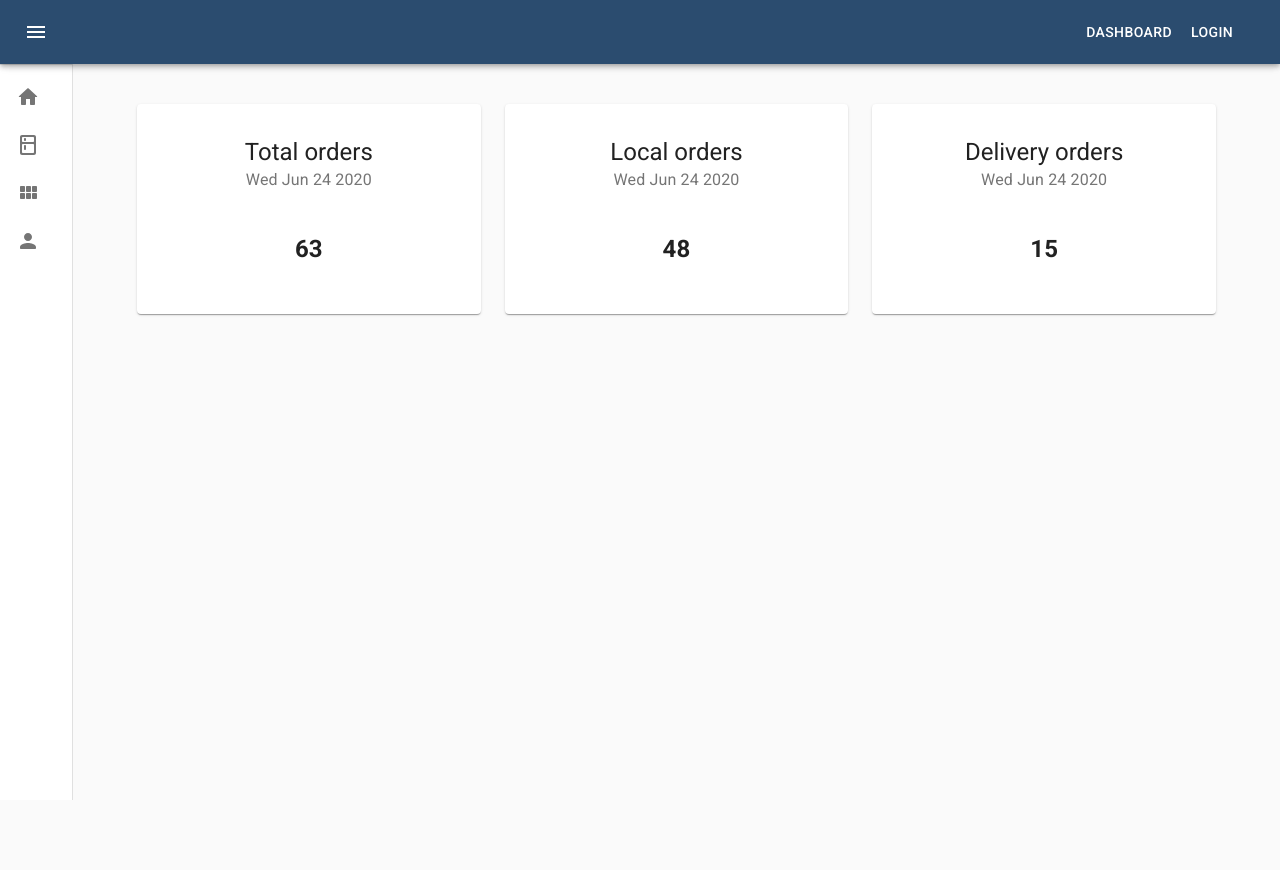
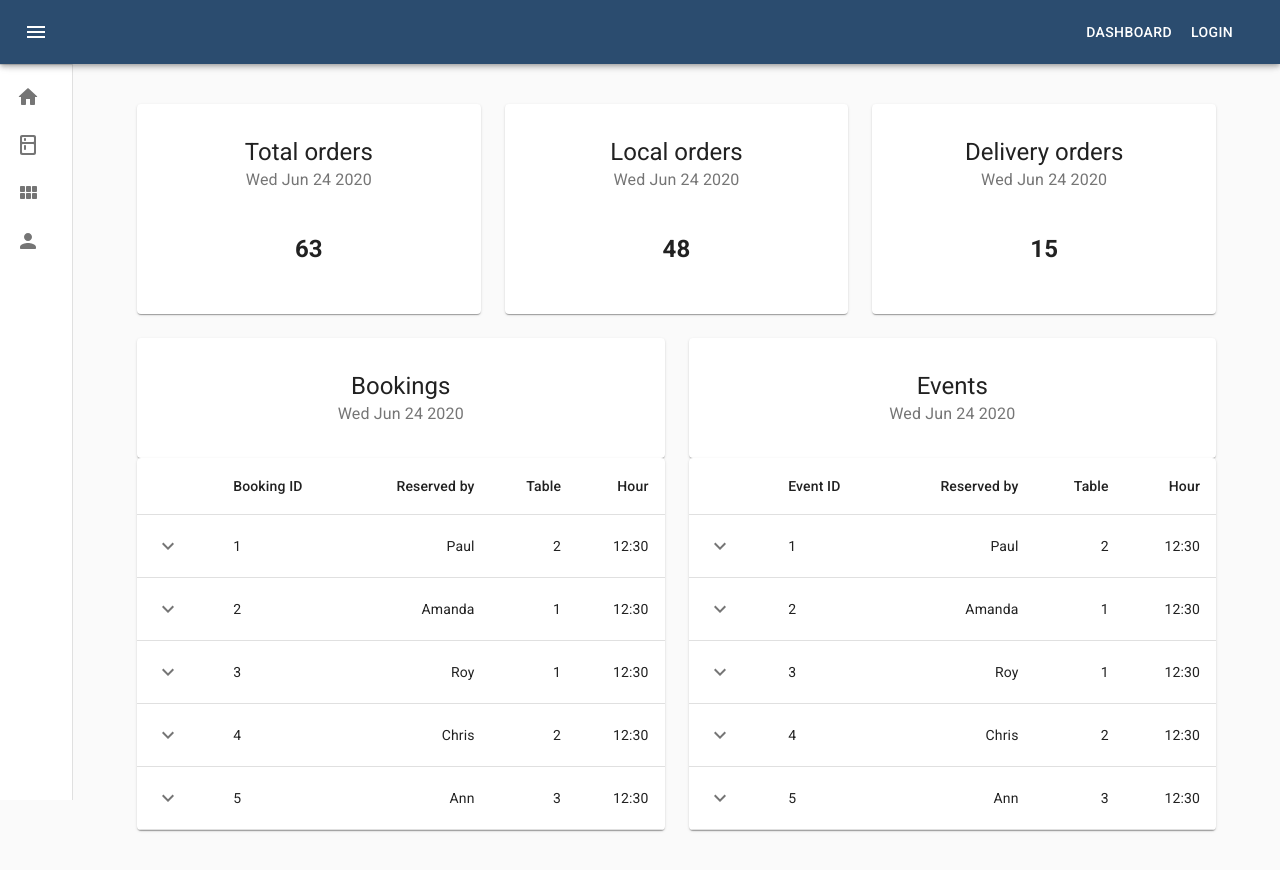
Before and after one commit to rafal-szymanko/react-pizzeria-portal, a React (Create React App) app: page / in a window 1280 px wide. Before the commit the page ends 800 px from the top, so only its background shows below. Built offline with nearby package versions, Linux system fonts and the light colour scheme.

Commit message:
Add content to Dashboard and Waiter components

```diff
--- a/src/components/views/Dashboard/Dashboard.js
+++ b/src/components/views/Dashboard/Dashboard.js
@@ -1,4 +1,3 @@
-
 import React from 'react';
 import { makeStyles } from '@material-ui/core/styles';
 import Grid from '@material-ui/core/Grid';
@@ -6,9 +5,121 @@ import Box from '@material-ui/core/Box';
 import Card from '@material-ui/core/Card';
 import CardHeader from '@material-ui/core/CardHeader';
 import CardContent from '@material-ui/core/CardContent';
+import Table from '@material-ui/core/Table';
+import TableBody from '@material-ui/core/TableBody';
+import TableCell from '@material-ui/core/TableCell';
+import TableHead from '@material-ui/core/TableHead';
+import TableRow from '@material-ui/core/TableRow';
+import Paper from '@material-ui/core/Paper';
+import Typography from '@material-ui/core/Typography';
+import KeyboardArrowDownIcon from '@material-ui/icons/KeyboardArrowDown';
+import KeyboardArrowUpIcon from '@material-ui/icons/KeyboardArrowUp';
+import Collapse from '@material-ui/core/Collapse';
+import IconButton from '@material-ui/core/IconButton';
+import TableContainer from '@material-ui/core/TableContainer';
 
+import PropTypes from 'prop-types';
 
+const useRowStyles = makeStyles({
+  root: {
+    '& > *': {
+      borderBottom: 'unset',
+    },
+  },
+});
 
+function createData(bookingID,contactName, table, hour) {
+  return {
+    bookingID,
+    contactName,
+    table,
+    hour,
+    details: [
+      { people: 3, duration: 2, starters: 'bread', contact: '555 555 555'},
+    ],
+  };
+}
+
+function Row(props) {
+  const { row } = props;
+  const [open, setOpen] = React.useState(false);
+  const classes = useRowStyles();
+
+  return (
+    <React.Fragment>
+      <TableRow className={classes.root}>
+        <TableCell>
+          <IconButton aria-label="expand row" size="small" onClick={() => setOpen(!open)}>
+            {open ? <KeyboardArrowUpIcon /> : <KeyboardArrowDownIcon />}
+          </IconButton>
+        </TableCell>
+        <TableCell component="th" scope="row">
+          {row.bookingID}
+        </TableCell>
+        <TableCell align="right">{row.contactName}</TableCell>
+        <TableCell align="right">{row.table}</TableCell>
+        <TableCell align="right">{row.hour}</TableCell>
+      </TableRow>
+      <TableRow>
+        <TableCell style={{ paddingBottom: 0, paddingTop: 0 }} colSpan={6}>
+          <Collapse in={open} timeout="auto" unmountOnExit>
+            <Box margin={1}>
+              <Typography variant="h6" gutterBottom component="div">
+                Details
+              </Typography>
+              <Table size="small" aria-label="purchases">
+                <TableHead>
+                  <TableRow>
+                    <TableCell>People</TableCell>
+                    <TableCell>Duration</TableCell>
+                    <TableCell align="right">Starters</TableCell>
+                    <TableCell align="right">Phone number</TableCell>
+                  </TableRow>
+                </TableHead>
+                <TableBody>
+                  {row.details.map((detailsRow) => (
+                    <TableRow key={detailsRow.contact}>
+                      <TableCell component="th" scope="row">
+                        {detailsRow.people}
+                      </TableCell>
+                      <TableCell>{detailsRow.duration}</TableCell>
+                      <TableCell align="right">{detailsRow.starters}</TableCell>
+                      <TableCell align="right">{detailsRow.contact}</TableCell>
+                    </TableRow>
+                  ))}
+                </TableBody>
+              </Table>
+            </Box>
+          </Collapse>
+        </TableCell>
+      </TableRow>
+    </React.Fragment>
+  );
+}
+
+Row.propTypes = {
+  row: PropTypes.shape({
+    bookingID: PropTypes.number.isRequired,
+    table: PropTypes.number.isRequired,
+    hour: PropTypes.string.isRequired,
+    contactName: PropTypes.string.isRequired,
+    details: PropTypes.arrayOf(
+      PropTypes.shape({
+        people: PropTypes.number.isRequired,
+        duration: PropTypes.number.isRequired,
+        starters: PropTypes.string.isRequired,
+      }),
+    ).isRequired,
+  }).isRequired,
+};
+
+const rows = [
+  createData(1,'Paul', 2, '12:30'),
+  createData(2,'Amanda', 1, '12:30'),
+  createData(3, 'Roy', 1, '12:30'),
+  createData(4, 'Chris', 2, '12:30'),
+  createData(5, 'Ann', 3, '12:30'),
+];
 
 const useStyles = makeStyles((theme) => ({
   root: {
@@ -18,7 +129,7 @@ const useStyles = makeStyles((theme) => ({
   },
 }));
 
-export default function FullWidthGrid() {
+export default function Dashboard() {
 
   const classes = useStyles();
   const currentlyDate = new Date().toDateString();
@@ -66,6 +177,58 @@ export default function FullWidthGrid() {
             </CardContent>
           </Card>
         </Grid>
+        <Grid item xs={12} sm={6}>
+          <Card className={classes.root}>
+            <CardHeader
+              title="Bookings"
+              subheader={currentlyDate}
+            />
+          </Card>
+          <TableContainer component={Paper}>
+            <Table aria-label="collapsible table">
+              <TableHead>
+                <TableRow>
+                  <TableCell />
+                  <TableCell>Booking ID</TableCell>
+                  <TableCell align="right">Reserved by</TableCell>
+                  <TableCell align="right">Table</TableCell>
+                  <TableCell align="right">Hour</TableCell>
+                </TableRow>
+              </TableHead>
+              <TableBody>
+                {rows.map((row) => (
+                  <Row key={row.name} row={row} />
+                ))}
+              </TableBody>
+            </Table>
+          </TableContainer>
+        </Grid>
+        <Grid item xs={12} sm={6}>
+          <Card className={classes.root}>
+            <CardHeader
+              title="Events"
+              subheader={currentlyDate}
+            />
+          </Card>
+          <TableContainer component={Paper}>
+            <Table aria-label="collapsible table">
+              <TableHead>
+                <TableRow>
+                  <TableCell />
+                  <TableCell>Event ID</TableCell>
+                  <TableCell align="right">Reserved by</TableCell>
+                  <TableCell align="right">Table</TableCell>
+                  <TableCell align="right">Hour</TableCell>
+                </TableRow>
+              </TableHead>
+              <TableBody>
+                {rows.map((row) => (
+                  <Row key={row.name} row={row} />
+                ))}
+              </TableBody>
+            </Table>
+          </TableContainer>
+        </Grid>
       </Grid>
     </div>
   );
--- a/src/components/views/Waiter/Waiter.js
+++ b/src/components/views/Waiter/Waiter.js
@@ -1,19 +1,91 @@
 import React from 'react';
 import styles from './Waiter.module.scss';
-import {Link} from 'react-router-dom';
+import Table from '@material-ui/core/Table';
+import TableBody from '@material-ui/core/TableBody';
+import TableCell from '@material-ui/core/TableCell';
+import TableHead from '@material-ui/core/TableHead';
+import TableRow from '@material-ui/core/TableRow';
+import Paper from '@material-ui/core/Paper';
+import Button from '@material-ui/core/Button';
 
-const id = 'abc123';
+const demoContent = [
+  {id: '1', status: 'free', order: null},
+  {id: '2', status: 'thinking', order: null},
+  {id: '3', status: 'ordered', order: 123},
+  {id: '4', status: 'prepared', order: 234},
+  {id: '5', status: 'delivered', order: 345},
+  {id: '6', status: 'paid', order: 456},
+];
 
+const renderActions = status => {
+  switch (status) {
+    case 'free':
+      return (
+        <>
+          <Button>thinking</Button>
+          <Button>new order</Button>
+        </>
+      );
+    case 'thinking':
+      return (
+        <Button>new order</Button>
+      );
+    case 'ordered':
+      return (
+        <Button>prepared</Button>
+      );
+    case 'prepared':
+      return (
+        <Button>delivered</Button>
+      );
+    case 'delivered':
+      return (
+        <Button>paid</Button>
+      );
+    case 'paid':
+      return (
+        <Button>free</Button>
+      );
+    default:
+      return null;
+  }
+};
 
 const Waiter = () => (
-  <div className={styles.component}>
-    <h2>Waiter View</h2>
-    <p>{id}</p>
-    <div>
-      <Link to={`waiter/order/new`}>New order</Link>
-      <Link to={`waiter/order/${id}`}>Currently orders</Link>
-    </div>
-  </div>
+  <Paper className={styles.component}>
+    <Table>
+      <TableHead>
+        <TableRow>
+          <TableCell>Table</TableCell>
+          <TableCell>Status</TableCell>
+          <TableCell>Order</TableCell>
+          <TableCell>Action</TableCell>
+        </TableRow>
+      </TableHead>
+      <TableBody>
+        {demoContent.map(row => (
+          <TableRow key={row.id}>
+            <TableCell component="th" scope="row">
+              {row.id}
+            </TableCell>
+            <TableCell>
+              {row.status}
+            </TableCell>
+            <TableCell>
+              {row.order && (
+                <Button to={`${process.env.PUBLIC_URL}/waiter/order/${row.order}`}>
+                  {row.order}
+                </Button>
+              )}
+            </TableCell>
+            <TableCell>
+              {renderActions(row.status)}
+            </TableCell>
+          </TableRow>
+        ))}
+      </TableBody>
+    </Table>
+  </Paper>
 );
 
 export default Waiter;
```
